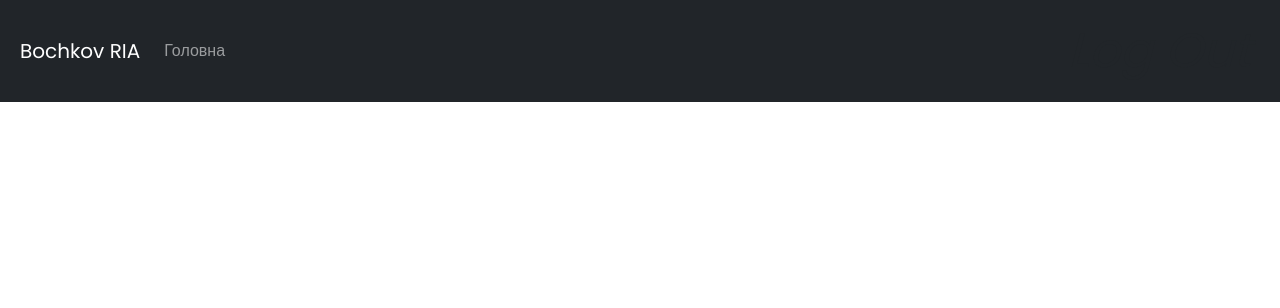
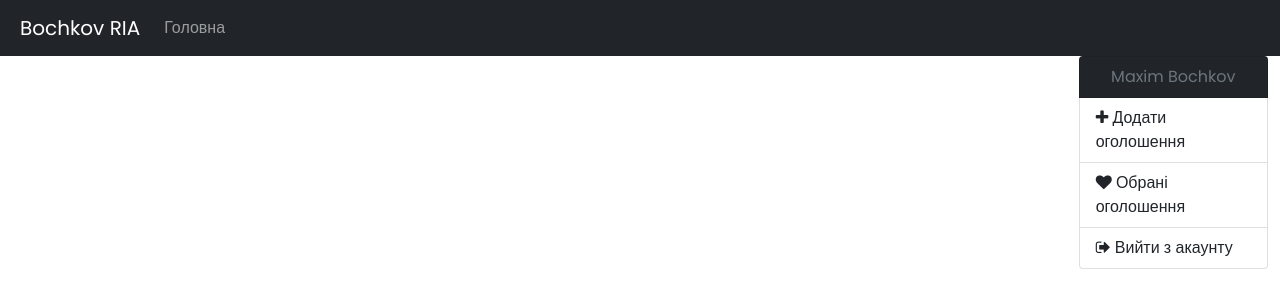
Before and after one commit to Elexar13/Kursach2021, an Angular app in the folder KursachFront/: page / in a window 1280 px wide. Shown: the top 308 px of the page. Built offline with nearby package versions, Linux system fonts and the light colour scheme.

Commit message:
Add sidebar (just HTML)

```diff
--- a/KursachFront/src/app/app.component.html
+++ b/KursachFront/src/app/app.component.html
@@ -11,7 +11,6 @@
       </li>
     </ul>
   </div>
-  <button class="btn btn-circle active" style="margin-right: 1em"><i class="fal fa-user-circle fa-3x" aria-hidden="true">Log Out</i></button>
 
 </nav>
 <body>
@@ -27,7 +26,14 @@
       </div>
     </div>
     <div class="col-sm-2 sidenav">
-
+      <div class="list-group text-start">
+        <a href="#" class="list-group-item list-group-item-action bg-dark disabled text-center">
+          Maxim Bochkov
+        </a>
+        <a href="#" class="list-group-item list-group-item-action"><i class="fa fa-plus"></i> Додати оголошення</a>
+        <a href="#" class="list-group-item list-group-item-action"><i class="fa fa-heart"></i> Обрані оголошення</a>
+        <a href="#" class="list-group-item list-group-item-action"><i class="fa fa-sign-out"></i> Вийти з акаунту</a>
+      </div>
     </div>
   </div>
 </div>
--- a/KursachFront/src/main/main.component.html
+++ b/KursachFront/src/main/main.component.html
@@ -13,7 +13,7 @@
 
               <div class="col">
                 <select class="custom-select" [(ngModel)]="filterAdvertisement.city">
-                  <option value="none" selected>Місто...</option>
+                  <option selected>Місто...</option>
                   <option value="niko">Миколаїв</option>
                   <option value="odessa">Одеса</option>
                   <option value="kiev">Київ</option>
--- a/KursachFront/src/main/main.component.ts
+++ b/KursachFront/src/main/main.component.ts
@@ -17,6 +17,7 @@ export class MainComponent implements OnInit {
 
   ngOnInit(): void {
     this.getAllAdvertisment();
+    this.filterAdvertisement.city = 'Місто';
   }
 
   public getAllAdvertisment() {
```
